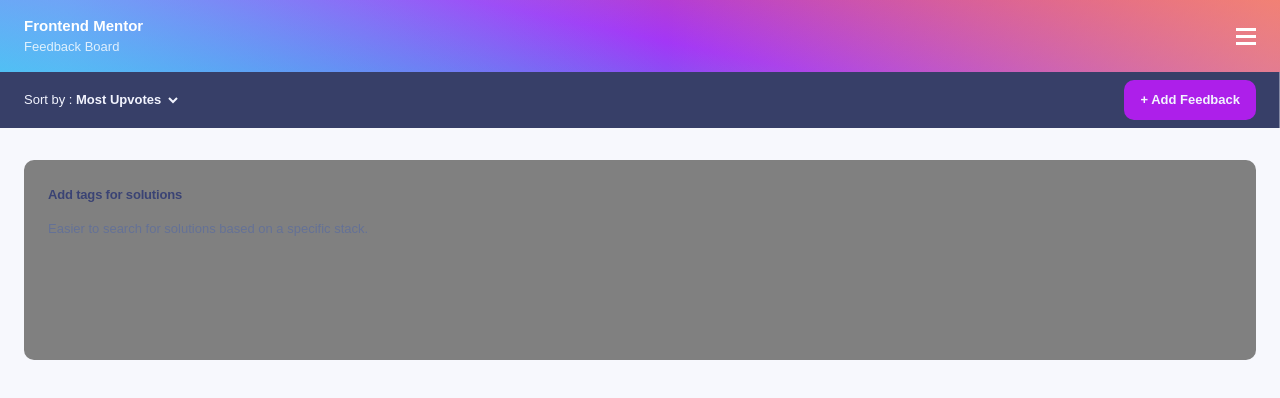
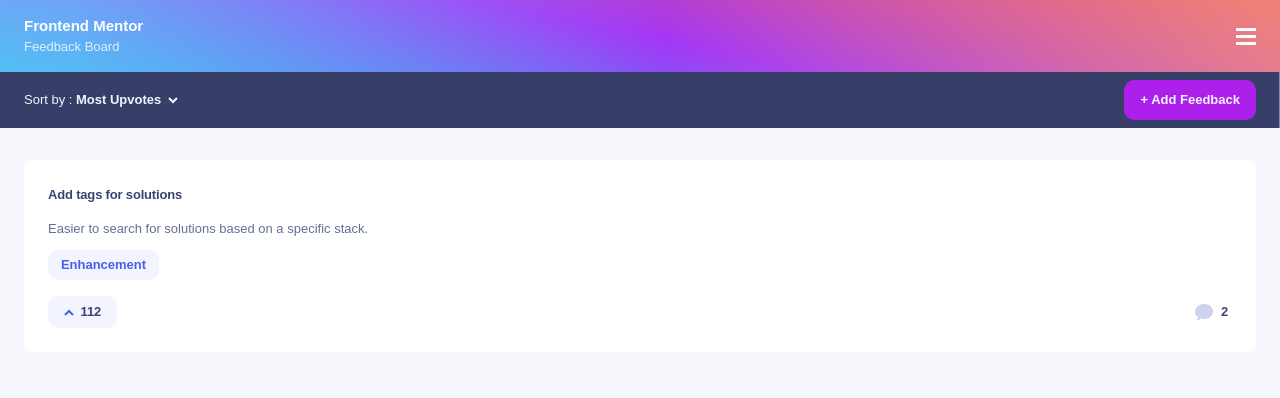
Before and after one commit to ChrisP1108/product-feedback-app, a Vue app: page / in a window 1280 px wide. Shown: the top 398 px of the page. Built offline with nearby package versions, Linux system fonts and the light colour scheme.

Commit message:
Suggestion Item Component Styling Setup Complete

```diff
--- a/src/App.vue
+++ b/src/App.vue
@@ -43,6 +43,7 @@ export default {
       --o: #fbb47980;
       --p: #F2F4FE;
       --q: #C75AF6;
+      --r: #F2F2F2;
       --halfTrans: #00000083;
     }
   body {
--- a/src/components/FeedBackItem.vue
+++ /dev/null
@@ -1,36 +0,0 @@
-<template>
-    <div class="feedback-item-container">
-        <h1>Add tags for solutions</h1>
-        <p>Easier to search for solutions based on
-        a specific stack.</p>
-    </div>
-</template>
-
-<script>
-    export default {
-        name: 'FeedBackItem'
-    }
-
-</script>
-
-<style scoped>
-    .feedback-item-container {
-        padding: 1.6875rem 1.75rem 1.5rem 1.5rem;
-        width: 100%;
-        height: 12.5rem;
-        background: gray;
-        border-radius: 0.625rem;
-        margin-bottom: 1rem;
-    }
-    h1 {
-        font-size: 0.8125rem;
-        color: var(--g);
-        font-weight: 700;
-        letter-spacing: -0.0112rem;
-    }
-    p {
-        font-size: 0.8125rem;
-        margin-top: 1rem;
-        color: var(--h);
-    }
-</style>
--- a/src/components/MenuSortByAddFeedback.vue
+++ b/src/components/MenuSortByAddFeedback.vue
@@ -61,7 +61,7 @@
         opacity: 0.75;
     }
     .sortby-arrow-icon {
-        background-image: url('../assets/shared/icon-arrow-down.svg');
+        background-image: url('../assets/shared/icon-arrow-down-white.svg');
         width: 0.625rem;
         height: 0.4375rem;
         margin-left: 0.4375rem;
--- a/src/components/SortByModal.vue
+++ b/src/components/SortByModal.vue
@@ -46,7 +46,7 @@
 <style scoped>
     .sortby-modal-container {
         width: 50%;
-        background: rgb(209, 209, 209);
+        background: var(--d);
         position: absolute;
         top: 4.5rem;
         height: 10rem;
@@ -67,7 +67,7 @@
         align-items: center;
     }
     .borderbottom {
-        border-bottom: 1px var(--d) solid;
+        border-bottom: 1px var(--r) solid;
     }
     h1 {
         font-size: 0.8125rem;
--- /dev/null
+++ b/src/components/SuggestionItem.vue
@@ -0,0 +1,113 @@
+<template>
+    <div class="suggestion-item-container">
+        <h1>Add tags for solutions</h1>
+        <p>Easier to search for solutions based on
+        a specific stack.</p>
+        <div class="sortby-container">
+            <h2>Enhancement</h2>
+        </div>
+        <div class="votes-comments-container">
+            <div class="votes-amount-container">
+                <div class="up-arrow-icon"></div>
+                <h3>112</h3>
+            </div>
+            <div class="comments-container">
+                <div class="comments-icon"></div>
+                <h3>2</h3>
+            </div>
+        </div>
+    </div>
+</template>
+
+<script>
+    export default {
+        name: 'SuggestionItem'
+    }
+
+</script>
+
+<style scoped>
+    .suggestion-item-container {
+        padding: 1.6875rem 1.75rem 1.5rem 1.5rem;
+        width: 100%;
+        background: var(--d);
+        border-radius: 0.625rem;
+        margin-bottom: 1rem;
+    }
+    h1 {
+        font-size: 0.8125rem;
+        color: var(--g);
+        font-weight: 700;
+        letter-spacing: -0.0112rem;
+        margin: 0;
+    }
+    h2 {
+        font-size: 0.8125rem;
+        color: var(--b);
+        font-weight: 700;
+        letter-spacing: 0rem;
+        margin: 0;
+    }
+    h3 {
+        font-size: 0.8125rem;
+        color: var(--g);
+        font-weight: 700;
+        letter-spacing: -0.0119rem;
+        margin: 0;
+    }
+    p {
+        font-size: 0.8125rem;
+        margin: 1rem 0 0.75rem 0;
+        color: var(--h);
+    }
+    .sortby-container {
+        display: flex;
+        justify-content: center;
+        border-radius: 0.625rem;
+        align-items: center;
+        padding: 0 1rem 0;
+        height: 1.875rem;
+        transition: 0.25s;
+        background: var(--e);
+        width: 6.9375rem;
+    }
+    .votes-amount-container {
+        display: flex;
+        justify-content: space-between;
+        border-radius: 0.625rem;
+        align-items: center;
+        padding: 0 1rem 0;
+        height: 2rem;
+        transition: 0.25s;
+        background: var(--e);
+        width: 4.3125rem;
+    }
+    .comments-container {
+        display: flex;
+        justify-content: space-between;
+        align-items: center;
+        margin-bottom: 0;
+    }
+    .comments-icon {
+        background-image: url('../assets/shared/icon-comments.svg');
+        width: 1.125rem;
+        height: 1rem;
+        margin-right: 0.5rem;
+    }
+    .votes-comments-container {
+        display: flex;
+        justify-content: space-between;
+        align-items: center;
+        margin-top: 1rem;
+    }
+    .up-arrow-icon {
+        background-image: url('../assets/shared/icon-arrow-up.svg');
+        width: 0.625rem;
+        height: 0.4375rem;
+    }
+    .down-arrow-icon {
+        background-image: url('../assets/shared/icon-arrow-down.svg');
+        width: 0.625rem;
+        height: 0.4375rem;
+    }
+</style>
--- a/src/views/Home.vue
+++ b/src/views/Home.vue
@@ -6,8 +6,8 @@
       , 'background']">
     </div>
     <MenuSortByAddFeedback />
-    <div class="home-list-container">
-      <FeedBackItem />
+    <div class="suggestion-list-container">
+      <SuggestionItem />
     </div>
     <MenuMain />
   </div>
@@ -17,7 +17,7 @@
 import Header from '../components/Header';
 import MenuMain from '../components/MenuMain';
 import MenuSortByAddFeedback from '../components/MenuSortByAddFeedback';
-import FeedBackItem from '../components/FeedBackItem';
+import SuggestionItem from '../components/SuggestionItem';
 
 export default {
   name: 'Home',
@@ -25,7 +25,7 @@ export default {
     Header,
     MenuMain,
     MenuSortByAddFeedback,
-    FeedBackItem
+    SuggestionItem
   }
 }
 </script>
@@ -37,7 +37,7 @@ export default {
     height: 40rem;
     overflow: hidden;
   }
-  .home-list-container {
+  .suggestion-list-container {
     z-index: 1;
     margin: 2rem 1.5rem 2.4375rem;
   }
```
Also changed, not shown: src/assets/shared/icon-arrow-down-white.svg (added), src/assets/shared/icon-arrow-down.svg.
